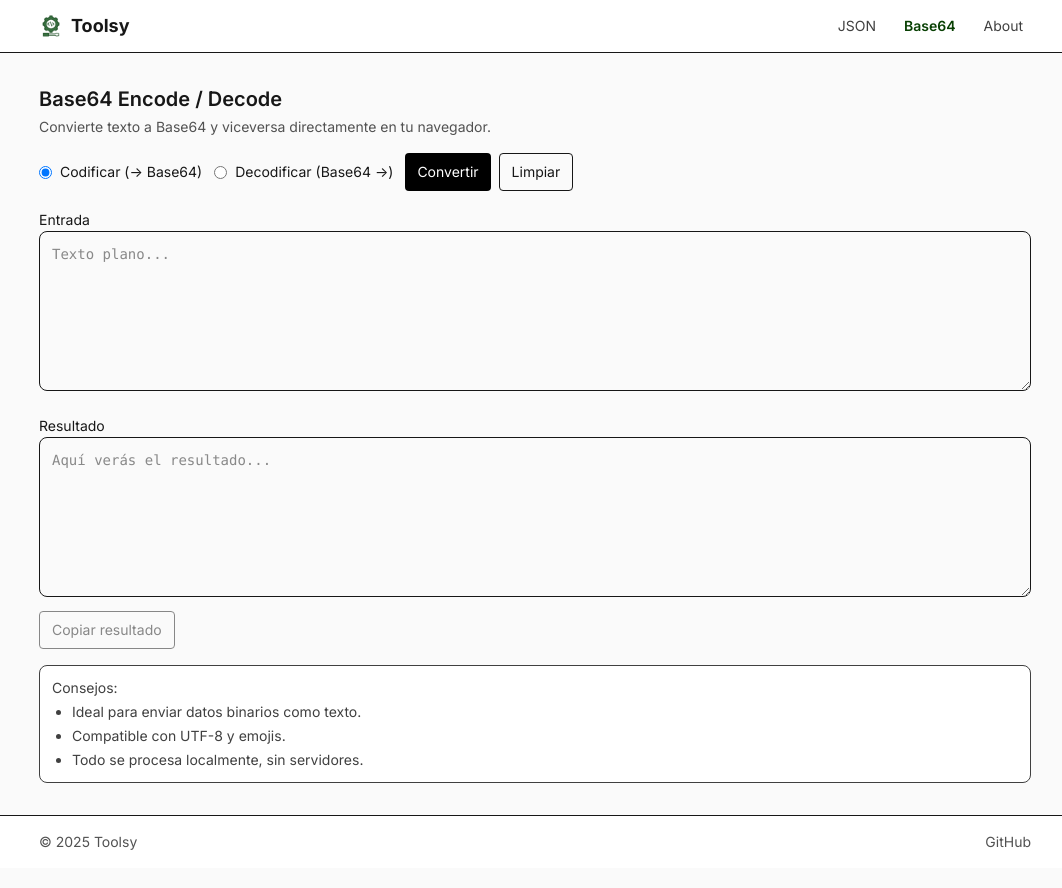
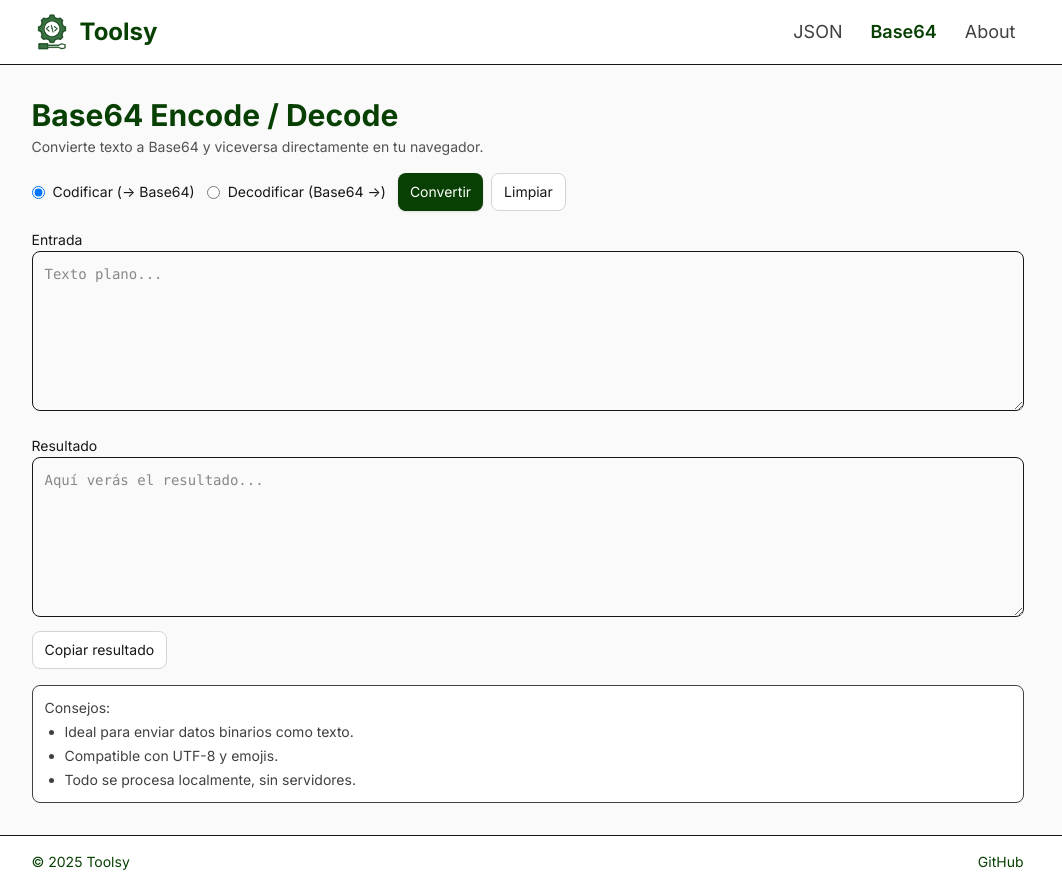
Before and after one commit to jimdrix93/tiny-tools-hub, a React (Vite) app in the folder frontend/: page /base64 in a window 1280 px wide. Shown: the whole page, without its empty margins (105-1167 px from the left). Built offline with nearby package versions, Linux system fonts and the light colour scheme.

Commit message:
Fixed some styles

```diff
--- a/frontend/src/components/Layout.jsx
+++ b/frontend/src/components/Layout.jsx
@@ -5,7 +5,7 @@ const NavItem = ({ to, children }) => (
   <NavLink
     to={to}
     className={({ isActive }) =>
-      `px-2 py-1 text-sm transition ${
+      `px-2 py-1 text-lg transition ${
         isActive ? "text-brand font-semibold" : "text-neutral-700 hover:text-brand"
       }`
     }
@@ -20,8 +20,8 @@ export default function Layout() {
       <header className="sticky top-0 z-50 border-b bg-white/90 backdrop-blur">
         <div className="container-site flex items-center justify-between py-3">
           <Link to="/" className="flex items-center gap-2">
-            <img src={logo} alt="Toolsy logo" className="h-6 w-6" />
-            <span className="text-lg font-bold text-neutral-900">Toolsy</span>
+            <img src={logo} alt="Toolsy logo" className="h-10 w-10" />
+            <span className="text-2xl font-bold text-brand">Toolsy</span>
           </Link>
           <nav className="flex items-center gap-3">
             <NavItem to="/json-formatter">JSON</NavItem>
@@ -37,8 +37,8 @@ export default function Layout() {
 
       <footer className="border-t bg-white">
         <div className="container-site flex items-center justify-between py-4 text-sm text-neutral-600">
-          <p>© {new Date().getFullYear()} Toolsy</p>
-          <a href="https://github.com/tu-usuario/toolsy" className="hover:text-neutral-800" target="_blank">GitHub</a>
+          <p className="text-brand">© {new Date().getFullYear()} Toolsy</p>
+          <a href="https://github.com/jimdrix93/toolsy" className="hover:text-neutral-800 text-brand" target="_blank">GitHub</a>
         </div>
       </footer>
     </div>
--- a/frontend/src/index.css
+++ b/frontend/src/index.css
@@ -21,14 +21,13 @@
     font-family: Inter, ui-sans-serif, system-ui, -apple-system, "Segoe UI",
       Roboto, "Helvetica Neue", Arial, "Noto Sans", "Apple Color Emoji",
       "Segoe UI Emoji";
+    scrollbar-gutter: stable;
   }
 }
 
 @layer components {
-  /* Layout container centrado */
   .container-site { @apply mx-auto w-full max-w-5xl px-4; }
 
-  /* Botones */
   .btn-primary {
     @apply inline-flex items-center justify-center rounded-lg px-3 py-2 text-sm font-medium transition duration-150;
     @apply bg-brand text-white hover:bg-brand/90 shadow-sm;
@@ -43,11 +42,9 @@
   }
   .btn-disabled { @apply opacity-50 pointer-events-none; }
 
-  /* Tarjetas */
   .card { @apply rounded-xl border border-neutral-200 bg-white shadow-sm; }
   .card-hover { @apply transition hover:shadow-md hover:border-neutral-300; }
 
-  /* Formularios */
   .input {
     @apply w-full rounded-lg border border-neutral-300 bg-white p-3 text-sm
            outline-none focus:ring-2 focus:ring-brand/30;
@@ -57,7 +54,6 @@
            outline-none focus:ring-2 focus:ring-brand/30 h-48 font-mono;
   }
 
-  /* Texto auxiliar */
   .label { @apply text-sm font-medium; }
   .muted { @apply text-sm text-neutral-600; }
 }
--- a/frontend/src/pages/Base64Tool.jsx
+++ b/frontend/src/pages/Base64Tool.jsx
@@ -40,10 +40,11 @@ export default function Base64Tool() {
         name="description"
         content="Convierte texto a Base64 y viceversa. Codifica, decodifica y copia fácilmente."
       />
+      <link rel="canonical" href="https://toolsykit.vercel.app/base64" />
 
       <div className="space-y-4">
         <div className="space-y-1">
-          <h1 className="text-xl font-semibold">Base64 Encode / Decode</h1>
+          <h1 className="text-3xl font-bold text-brand">Base64 Encode / Decode</h1>
           <p className="text-sm text-neutral-600">
             Convierte texto a Base64 y viceversa directamente en tu navegador.
           </p>
@@ -74,11 +75,11 @@ export default function Base64Tool() {
           <div className="flex flex-wrap gap-2">
             <button
               onClick={handleConvert}
-              className="rounded bg-black px-3 py-2 text-sm text-white"
+              className="btn-primary"
             >
               Convertir
             </button>
-            <button onClick={clearAll} className="rounded border px-3 py-2 text-sm">
+            <button onClick={clearAll} className="btn-outline">
               Limpiar
             </button>
           </div>
@@ -112,7 +113,7 @@ export default function Base64Tool() {
             <button
               onClick={copyOutput}
               disabled={!output}
-              className="rounded border px-3 py-2 text-sm disabled:opacity-50"
+              className="btn-outline"
             >
               Copiar resultado
             </button>
--- a/frontend/src/pages/Home.jsx
+++ b/frontend/src/pages/Home.jsx
@@ -13,7 +13,7 @@ export default function Home() {
       <link rel="canonical" href="https://toolsykit.vercel.app/" />
 
       <div className="space-y-6">
-        <h1 className="text-3xl font-bold">Toolsy</h1>
+        <h1 className="text-3xl font-bold text-brand">Toolsy</h1>
         <p className="muted">Herramientas online rápidas y sencillas para el día a día.</p>
 
         <div className="grid gap-4 md:grid-cols-2">
--- a/frontend/src/pages/JsonFormatter.jsx
+++ b/frontend/src/pages/JsonFormatter.jsx
@@ -109,7 +109,7 @@ export default function JsonFormatter() {
 
       <div className="relative z-0 space-y-6">
         <div className="space-y-1">
-          <h1 className="text-3xl font-bold">JSON Formatter</h1>
+          <h1 className="text-3xl font-bold text-brand">JSON Formatter</h1>
           <p className="muted">
             Pega tu JSON y formatealo o minifícalo. Atajos:{" "}
             <kbd>Ctrl/⌘ + Enter</kbd> (Formatear), <kbd>Ctrl/⌘ + B</kbd> (Minificar).
```
